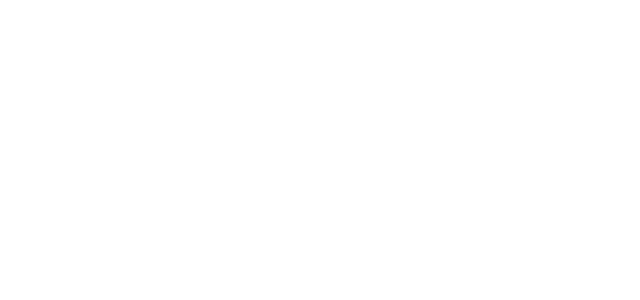
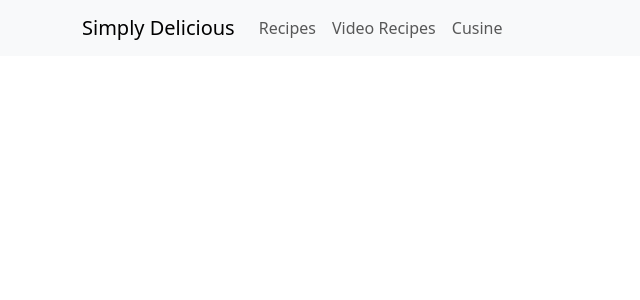
Before and after one commit to ruhiambelkar17/simply-delicious-web-app, a Vue app in the folder simply-delicious-web-app/: page / in a window 1280 px wide. Shown: the top 300 px of the page, without its empty margins (0-640 px from the left). Built offline with nearby package versions, Linux system fonts and the light colour scheme.

Commit message:
created Navbar component

```diff
--- a/simply-delicious-web-app/src/App.vue
+++ b/simply-delicious-web-app/src/App.vue
@@ -1,10 +1,19 @@
-<script setup>
+<script >
+import Home from './views/Home.vue'
 
+export default {
+  components:{
+
+   Home
+
+ }
+}
 </script>
 
 <template>
   <div>
 
+    <Home/>
   </div>
 
 </template>
--- a/simply-delicious-web-app/src/components/NavBar.vue
+++ b/simply-delicious-web-app/src/components/NavBar.vue
@@ -0,0 +1,38 @@
+<template>
+    <div class="">
+
+         <nav class="navbar navbar-expand-lg bg-body-tertiary">
+            <div class="container" >
+                <a class="navbar-brand" href="#" >Simply Delicious</a>
+                <button class="navbar-toggler" type="button" data-bs-toggle="collapse" data-bs-target="#navbarSupportedContent" aria-controls="navbarSupportedContent" aria-expanded="false" aria-label="Toggle Navigation">
+                    <span class="navbar-toggler-icon"></span>
+                </button>
+                <div class="collapse navbar-collapse" id="navbarSupportedContent">
+                    <ul class="navbar-nav me-auto mb-2 mb-lg-0">
+                        <li class="nav-item ">
+                            <a class="nav-link"> Recipes</a>
+                        </li>
+                        <li class="nav-item ">
+                            <a class="nav-link"> Video Recipes</a>
+                        </li>
+                        <li class="nav-item ">
+                            <a class="nav-link"> Cusine</a>
+                        </li>
+                    </ul>
+                </div>
+            </div>
+        </nav>
+    </div>
+
+</template>
+
+<script>
+
+export default{
+
+}
+
+</script>
+
+<style>
+</style>
--- a/simply-delicious-web-app/src/views/Home.vue
+++ b/simply-delicious-web-app/src/views/Home.vue
@@ -0,0 +1,19 @@
+
+
+<script>
+import NavBar from '../components/NavBar.vue';
+
+export default{
+    components:{
+
+        NavBar
+
+}
+}
+</script>
+
+<template>
+    <div>
+        <NavBar/>
+    </div>
+</template>
```
